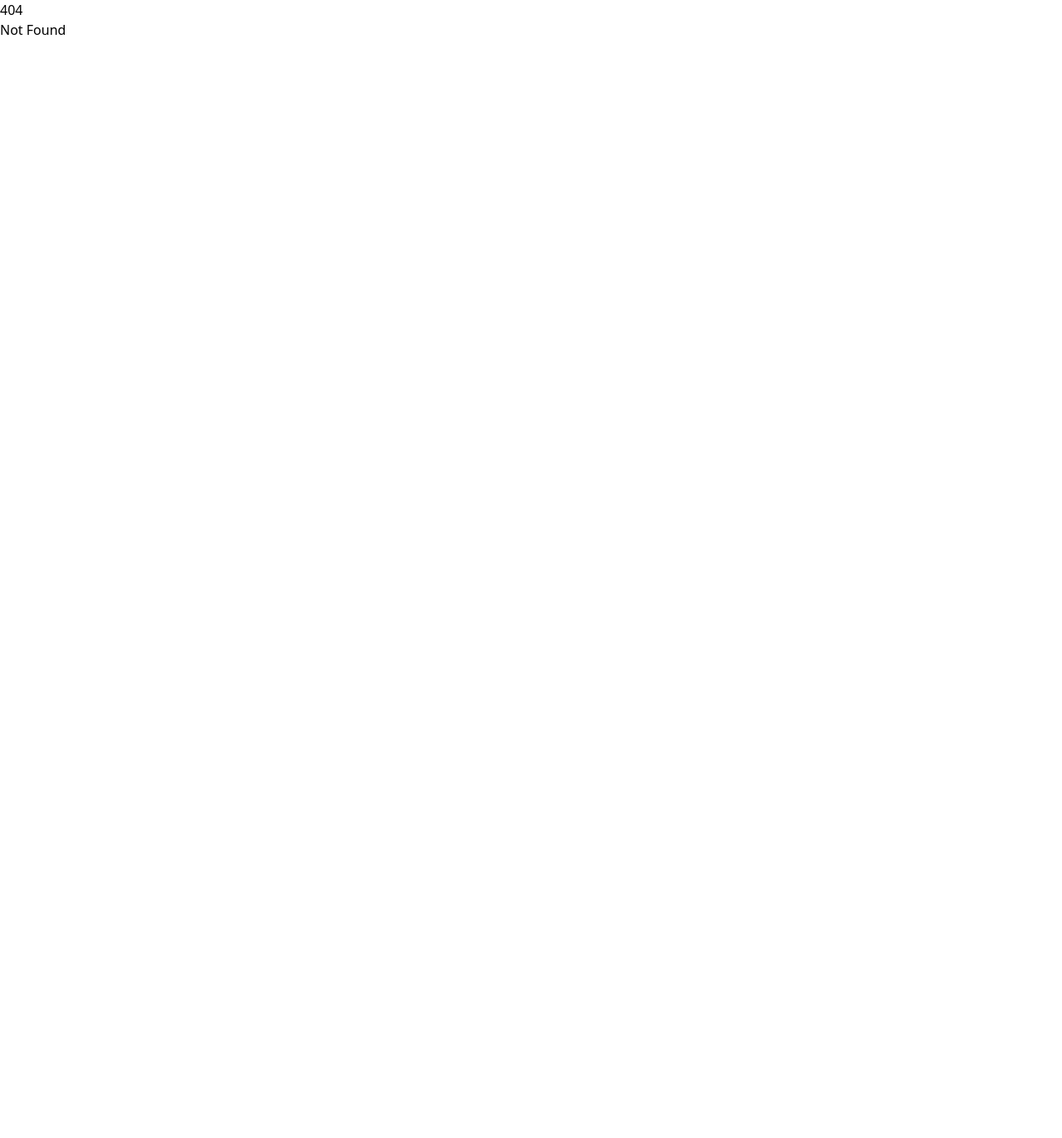
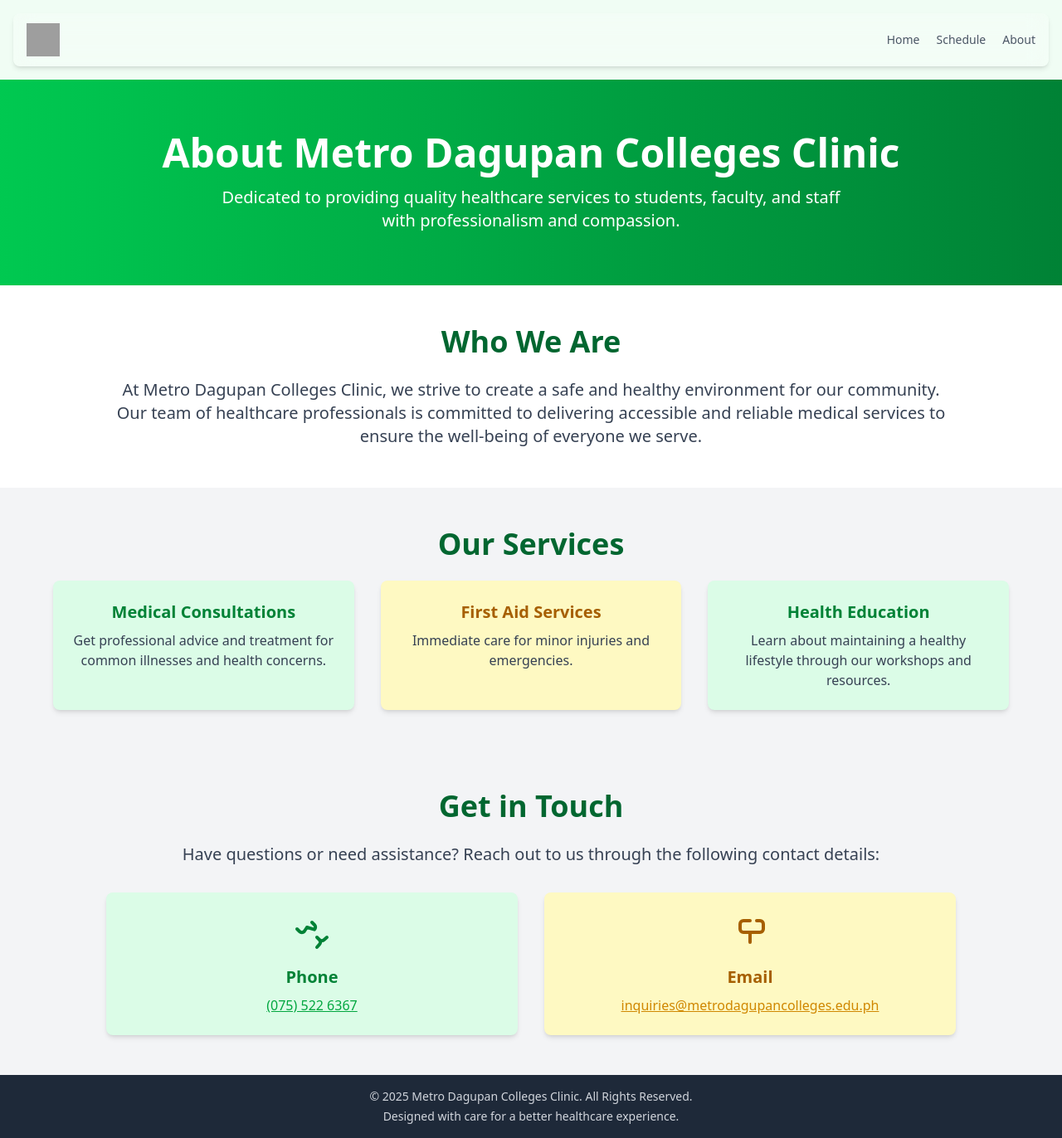
Before and after one commit to Brent001/Clinic-Scheduling-Website, a SvelteKit app: page /about in a window 1280 px wide. Before the commit this address had no page. Shown: the whole page at 83% size. Before the commit the page ends 800 px from the top, so only its background shows below. Built offline with nearby package versions, Linux system fonts and the light colour scheme; grey boxes are pictures that could not be loaded.

Commit message:
add about page

```diff
--- a/src/lib/components/Navbar.svelte
+++ b/src/lib/components/Navbar.svelte
@@ -76,7 +76,7 @@
                 <span class="absolute left-0 bottom-0 w-0 h-0.5 bg-blue-500 transition-all duration-300 group-hover:w-full"></span>
               </span>
             </a>
-            <a class="font-medium text-gray-600 hover:text-blue-500 transition-colors duration-300 focus:outline-hidden focus:text-blue-500" href="#about">
+            <a class="font-medium text-gray-600 hover:text-blue-500 transition-colors duration-300 focus:outline-hidden focus:text-blue-500" href="/about">
               <span class="relative group">
                 About
                 <span class="absolute left-0 bottom-0 w-0 h-0.5 bg-blue-500 transition-all duration-300 group-hover:w-full"></span>
--- a/src/routes/+page.svelte
+++ b/src/routes/+page.svelte
@@ -2,40 +2,47 @@
   import Navbar from '$lib/components/Navbar.svelte'; // Import the Navbar component
   import Footer from '$lib/components/Footer.svelte'; // Import the Footer component
 </script>
+
+<svelte:head>
+  <title>Clinic Schedule - Metro Dagupan Colleges</title>
+  <meta name="description" content="Welcome to Metro Dagupan Colleges Clinic. Providing quality healthcare services to students, faculty, and staff with professionalism and care." />
+  <meta name="keywords" content="Clinic, Metro Dagupan Colleges, Healthcare, Medical Services, Students, Faculty, Staff" />
+  <meta name="author" content="Metro Dagupan Colleges Clinic" />
+</svelte:head>
 
 <main class="bg-green-50 min-h-screen text-gray-800 flex flex-col">
   <!-- Navbar -->
   <Navbar />
 
   <!-- Hero Section -->
-  <section class="bg-gradient-to-r from-green-500 via-white to-yellow-400 text-center py-16 px-6">
-    <h1 class="text-4xl sm:text-5xl font-bold text-green-800 mb-4">Welcome to Metro Dagupan Colleges Clinic</h1>
-    <p class="text-lg sm:text-xl text-gray-700 mb-6">
+  <section class="bg-gradient-to-r from-green-500 via-white to-yellow-400 text-center py-12 px-4 sm:py-16 sm:px-6">
+    <h1 class="text-3xl sm:text-5xl font-bold text-green-800 mb-4">Welcome to Metro Dagupan Colleges Clinic</h1>
+    <p class="text-base sm:text-xl text-gray-700 mb-6">
       Providing quality healthcare services to students, faculty, and staff.
     </p>
-    <a href="/schedule" class="bg-green-600 text-white px-6 py-3 rounded-lg shadow-md hover:bg-green-700">
+    <a href="/schedule" class="bg-green-600 text-white px-6 py-3 rounded-lg shadow-md hover:bg-green-700 transition duration-300">
       View Schedule
     </a>
   </section>
 
   <!-- Decorative Section -->
-  <section class="py-12 px-6">
+  <section class="py-8 px-4 sm:py-12 sm:px-6">
     <div class="grid grid-cols-1 sm:grid-cols-2 md:grid-cols-3 gap-6">
-      <div class="p-6 bg-green-100 rounded-lg shadow-md text-center">
-        <h3 class="text-xl sm:text-2xl font-bold text-green-700 mb-2">Health is Wealth</h3>
-        <p class="text-gray-700 text-sm sm:text-base">
+      <div class="p-6 bg-green-100 rounded-lg shadow-md text-center hover:shadow-lg transition-shadow duration-300">
+        <h3 class="text-lg sm:text-2xl font-bold text-green-700 mb-2">Health is Wealth</h3>
+        <p class="text-sm sm:text-base text-gray-700">
           Stay healthy and productive with our clinic's support.
         </p>
       </div>
-      <div class="p-6 bg-yellow-100 rounded-lg shadow-md text-center">
-        <h3 class="text-xl sm:text-2xl font-bold text-yellow-700 mb-2">Your Safety Matters</h3>
-        <p class="text-gray-700 text-sm sm:text-base">
+      <div class="p-6 bg-yellow-100 rounded-lg shadow-md text-center hover:shadow-lg transition-shadow duration-300">
+        <h3 class="text-lg sm:text-2xl font-bold text-yellow-700 mb-2">Your Safety Matters</h3>
+        <p class="text-sm sm:text-base text-gray-700">
           We prioritize your well-being with quality care.
         </p>
       </div>
-      <div class="p-6 bg-white rounded-lg shadow-md text-center">
-        <h3 class="text-xl sm:text-2xl font-bold text-green-700 mb-2">Accessible Care</h3>
-        <p class="text-gray-700 text-sm sm:text-base">
+      <div class="p-6 bg-white rounded-lg shadow-md text-center hover:shadow-lg transition-shadow duration-300">
+        <h3 class="text-lg sm:text-2xl font-bold text-green-700 mb-2">Accessible Care</h3>
+        <p class="text-sm sm:text-base text-gray-700">
           Conveniently located on campus for all your health needs.
         </p>
       </div>
@@ -46,8 +53,8 @@
   <div class="h-1 bg-gradient-to-r from-green-500 via-yellow-400 to-green-500 my-8"></div>
 
   <!-- Informative Section -->
-  <section class="py-12 px-6">
-    <h2 class="text-3xl sm:text-4xl font-semibold text-green-800 mb-4 text-center">Why Choose Us?</h2>
+  <section class="py-8 px-4 sm:py-12 sm:px-6">
+    <h2 class="text-2xl sm:text-4xl font-semibold text-green-800 mb-6 text-center">Why Choose Us?</h2>
     <ul class="list-disc list-inside text-gray-700 space-y-4 text-sm sm:text-base">
       <li>Experienced healthcare professionals ready to assist you.</li>
       <li>State-of-the-art facilities for consultations and first aid.</li>
--- /dev/null
+++ b/src/routes/about/+page.svelte
@@ -0,0 +1,100 @@
+<script>
+  import Navbar from '$lib/components/Navbar.svelte'; // Import Navbar component
+  import Footer from '$lib/components/Footer.svelte'; // Import Footer component
+</script>
+
+<svelte:head>
+  <title>About Us - Metro Dagupan Colleges Clinic</title>
+  <meta name="description" content="Learn more about the Metro Dagupan Colleges Clinic and the services we provide to students, faculty, and staff. Discover our mission, services, and how to contact us." />
+  <meta name="keywords" content="Metro Dagupan Colleges, Clinic, Healthcare, Medical Services, Students, Faculty, Staff" />
+  <meta name="author" content="Metro Dagupan Colleges Clinic" />
+</svelte:head>
+
+<main class="bg-green-50 min-h-screen text-gray-800 flex flex-col">
+  <!-- Navbar -->
+  <Navbar />
+
+  <!-- Hero Section -->
+  <section class="bg-gradient-to-r from-green-500 to-green-700 text-white py-16 px-6 text-center">
+    <h1 class="text-3xl sm:text-5xl font-bold mb-4">About Metro Dagupan Colleges Clinic</h1>
+    <p class="text-base sm:text-xl max-w-3xl mx-auto">
+      Dedicated to providing quality healthcare services to students, faculty, and staff with professionalism and compassion.
+    </p>
+  </section>
+
+  <!-- About Section -->
+  <section class="py-12 px-6 bg-white">
+    <div class="max-w-5xl mx-auto text-center">
+      <h2 class="text-2xl sm:text-4xl font-semibold text-green-800 mb-6">Who We Are</h2>
+      <p class="text-base sm:text-xl text-gray-700">
+        At Metro Dagupan Colleges Clinic, we strive to create a safe and healthy environment for our community. Our team of healthcare professionals is committed to delivering accessible and reliable medical services to ensure the well-being of everyone we serve.
+      </p>
+    </div>
+  </section>
+
+  <!-- Services Section -->
+  <section class="py-12 px-6 bg-gray-100">
+    <div class="max-w-6xl mx-auto">
+      <h2 class="text-2xl sm:text-4xl font-semibold text-green-800 mb-6 text-center">Our Services</h2>
+      <div class="grid grid-cols-1 sm:grid-cols-2 md:grid-cols-3 gap-8">
+        <div class="p-6 bg-green-100 rounded-lg shadow-md text-center hover:shadow-lg transition-shadow duration-300">
+          <h3 class="text-lg sm:text-xl font-bold text-green-700 mb-2">Medical Consultations</h3>
+          <p class="text-sm sm:text-base text-gray-700">
+            Get professional advice and treatment for common illnesses and health concerns.
+          </p>
+        </div>
+        <div class="p-6 bg-yellow-100 rounded-lg shadow-md text-center hover:shadow-lg transition-shadow duration-300">
+          <h3 class="text-lg sm:text-xl font-bold text-yellow-700 mb-2">First Aid Services</h3>
+          <p class="text-sm sm:text-base text-gray-700">
+            Immediate care for minor injuries and emergencies.
+          </p>
+        </div>
+        <div class="p-6 bg-green-100 rounded-lg shadow-md text-center hover:shadow-lg transition-shadow duration-300">
+          <h3 class="text-lg sm:text-xl font-bold text-green-700 mb-2">Health Education</h3>
+          <p class="text-sm sm:text-base text-gray-700">
+            Learn about maintaining a healthy lifestyle through our workshops and resources.
+          </p>
+        </div>
+      </div>
+    </div>
+  </section>
+
+  <!-- Contact Section -->
+  <section class="py-12 px-6 bg-gray-100">
+    <div class="max-w-5xl mx-auto text-center">
+      <h2 class="text-2xl sm:text-4xl font-semibold text-green-800 mb-6">Get in Touch</h2>
+      <p class="text-base sm:text-xl text-gray-700 mb-8">
+        Have questions or need assistance? Reach out to us through the following contact details:
+      </p>
+      <div class="grid grid-cols-1 sm:grid-cols-2 gap-8">
+        <!-- Phone -->
+        <div class="flex items-center justify-center bg-green-100 p-6 rounded-lg shadow-md hover:shadow-lg transition-shadow duration-300">
+          <div class="text-green-700">
+            <svg xmlns="http://www.w3.org/2000/svg" class="w-10 h-10 sm:w-12 sm:h-12 mb-4 mx-auto" fill="none" viewBox="0 0 24 24" stroke="currentColor" stroke-width="2">
+              <path stroke-linecap="round" stroke-linejoin="round" d="M3 10l1.5 1.5a2 2 0 002.828 0L9 9m6 6l1.5 1.5a2 2 0 002.828 0L21 15m-9-9l1.5 1.5a2 2 0 010 2.828L9 9m6 6l1.5 1.5a2 2 0 010 2.828L15 21" />
+            </svg>
+            <h3 class="text-lg sm:text-xl font-bold mb-2">Phone</h3>
+            <p class="text-sm sm:text-base text-gray-700">
+              <a href="tel:+63755226367" class="text-green-600 underline hover:text-green-800">(075) 522 6367</a>
+            </p>
+          </div>
+        </div>
+        <!-- Email -->
+        <div class="flex items-center justify-center bg-yellow-100 p-6 rounded-lg shadow-md hover:shadow-lg transition-shadow duration-300">
+          <div class="text-yellow-700">
+            <svg xmlns="http://www.w3.org/2000/svg" class="w-10 h-10 sm:w-12 sm:h-12 mb-4 mx-auto" fill="none" viewBox="0 0 24 24" stroke="currentColor" stroke-width="2">
+              <path stroke-linecap="round" stroke-linejoin="round" d="M16 12h2a2 2 0 002-2V7a2 2 0 00-2-2h-2m-4 0H8a2 2 0 00-2 2v3a2 2 0 002 2h4m0 0v6m0-6H8m4 0h4" />
+            </svg>
+            <h3 class="text-lg sm:text-xl font-bold mb-2">Email</h3>
+            <p class="text-sm sm:text-base text-gray-700">
+              <a href="mailto:inquiries@metrodagupancolleges.edu.ph" class="text-yellow-600 underline hover:text-yellow-800">inquiries@metrodagupancolleges.edu.ph</a>
+            </p>
+          </div>
+        </div>
+      </div>
+    </div>
+  </section>
+
+  <!-- Footer -->
+  <Footer />
+</main>
--- a/src/routes/schedule/+page.svelte
+++ b/src/routes/schedule/+page.svelte
@@ -176,6 +176,13 @@
   onDestroy(() => {});
 </script>
 
+<svelte:head>
+  <title>Clinic Schedule - Metro Dagupan Colleges</title>
+  <meta name="description" content="View the clinic schedule for Metro Dagupan Colleges. Find the best time to visit and access quality healthcare services for students, faculty, and staff." />
+  <meta name="keywords" content="Clinic, Metro Dagupan Colleges, Healthcare, Medical Services, Students, Faculty, Staff" />
+  <meta name="author" content="Metro Dagupan Colleges Clinic" />
+</svelte:head>
+
 <style>
   /* Table container for horizontal scrolling */
   .overflow-x-auto {
```
